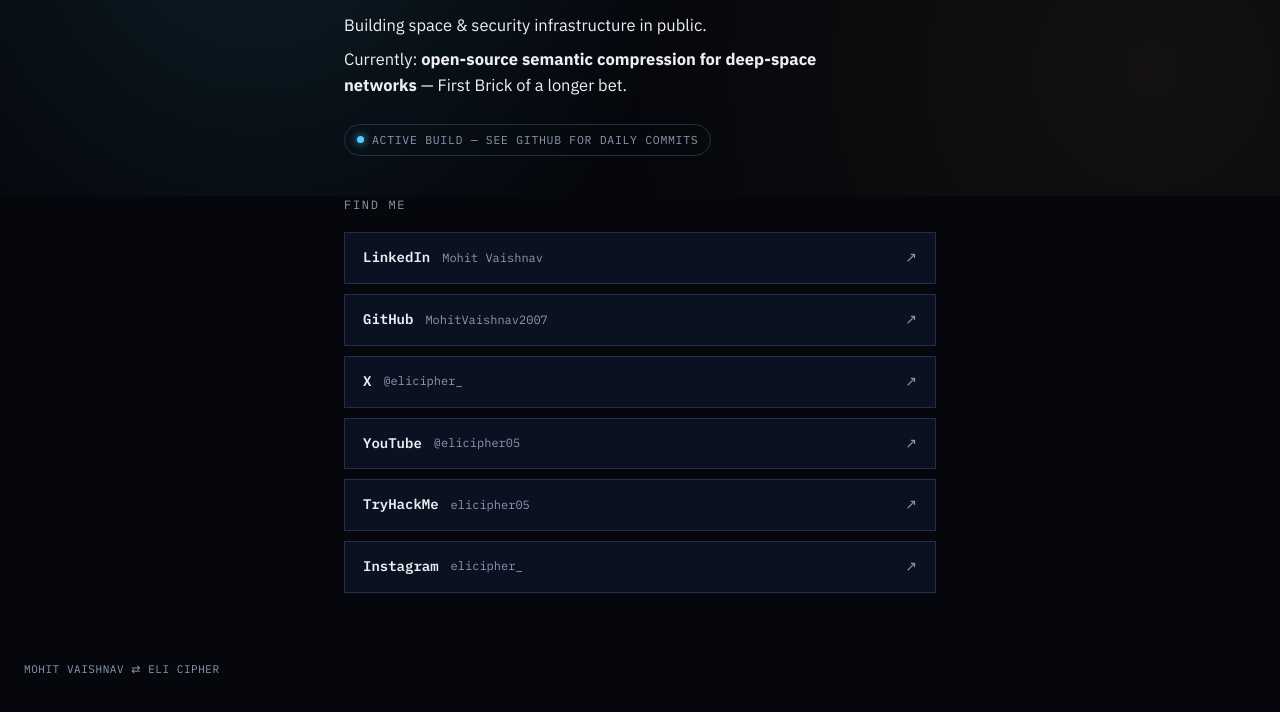
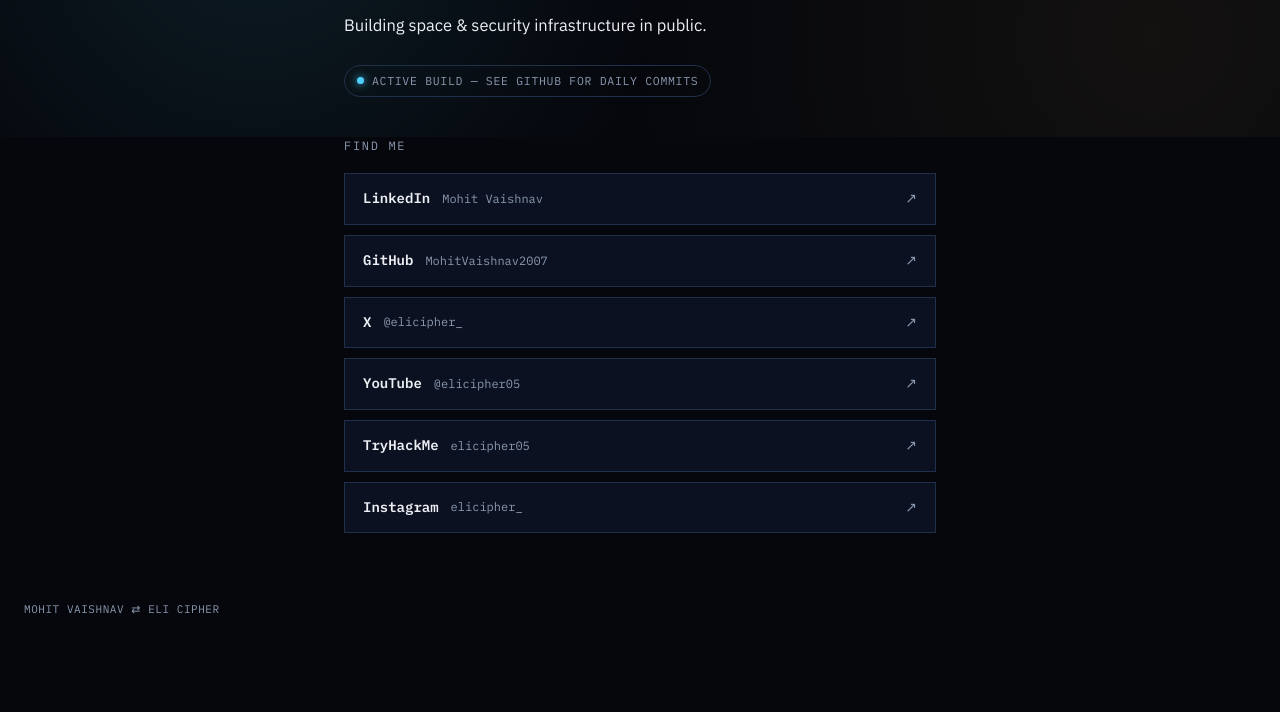
Before and after one commit to MohitVaishnav2007/MohitVaishnav2007.github.io, a plain HTML site: page index.html in a window 1280 px wide. Shown: the part 118-830 px from the top of the page. After the commit the page ends 800 px from the top, so only its background shows below. Drawn offline with Linux system fonts and the light colour scheme.

Commit message:
Remove current project description from index.html
Removed the current project description from the mission paragraph.

```diff
--- a/index.html
+++ b/index.html
@@ -141,7 +141,6 @@
         <span>Mohit Vaishnav</span>
       </div>
       <p class="mission">Building space & security infrastructure in public.</p>
-      <p class="mission now">Currently: <strong>open-source semantic compression for deep-space networks</strong> — First Brick of a longer bet.</p>
       <div class="status-row">
         <span class="dot"></span>
         <span>ACTIVE BUILD — SEE GITHUB FOR DAILY COMMITS</span>
```
